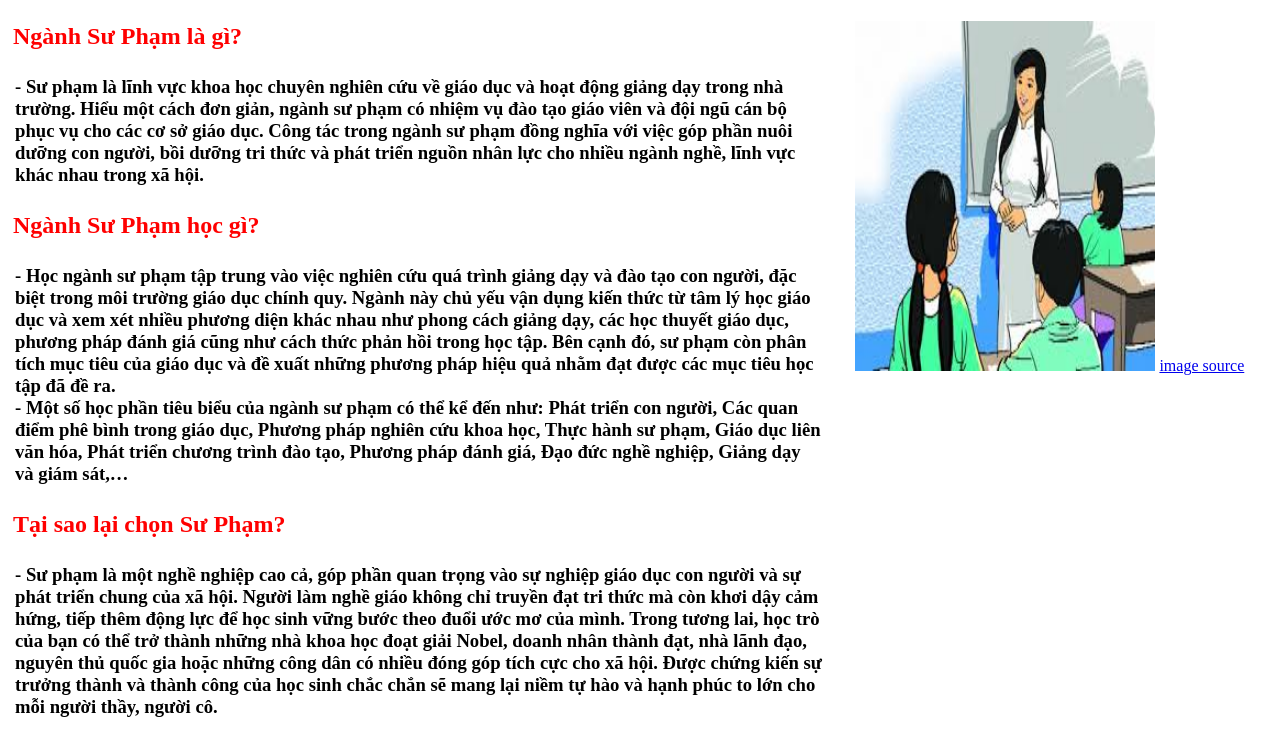
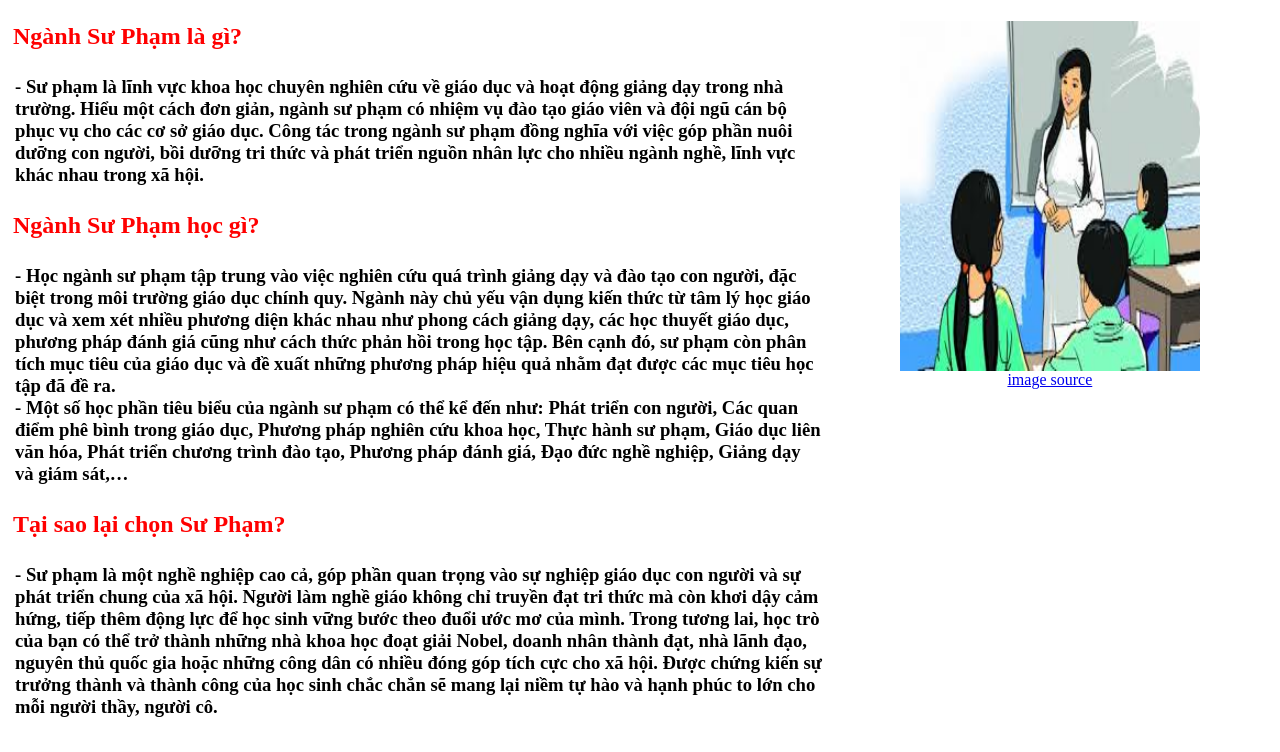
Before and after one commit to icyicy2019/Test, a plain HTML site: page contents/gioithieunghe.html in a window 1280 px wide. Shown: the part 52-804 px from the top of the page. Drawn offline with Linux system fonts and the light colour scheme.

Commit message:
Update gioithieunghe.html

```diff
--- a/contents/gioithieunghe.html
+++ b/contents/gioithieunghe.html
@@ -17,7 +17,7 @@
             <h3 class="noidung">- Sư phạm là một nghề nghiệp cao cả, góp phần quan trọng vào sự nghiệp giáo dục con người và sự phát triển chung của xã hội. Người làm nghề giáo không chỉ truyền đạt tri thức mà còn khơi dậy cảm hứng, tiếp thêm động lực để học sinh vững bước theo đuổi ước mơ của mình. Trong tương lai, học trò của bạn có thể trở thành những nhà khoa học đoạt giải Nobel, doanh nhân thành đạt, nhà lãnh đạo, nguyên thủ quốc gia hoặc những công dân có nhiều đóng góp tích cực cho xã hội. Được chứng kiến sự trưởng thành và thành công của học sinh chắc chắn sẽ mang lại niềm tự hào và hạnh phúc to lớn cho mỗi người thầy, người cô.</h3>
         </td>
         <td width="35%" style="text-align: center; vertical-align: top;">
-          <img src="../images/giaovien.jpg" width="300" height="350">
+          <img src="../images/giaovien.jpg" width="300" height="350"><br>
           <a href="https://mytour.vn/vi/blog/bai-viet/danh-sach-top-10-bai-van-ta-hinh-anh-thay-co-giao-dang-say-sua-giang-bai-dac-sac.html" target="_blank"> image source </a>
         </td>
       </tr>
```
